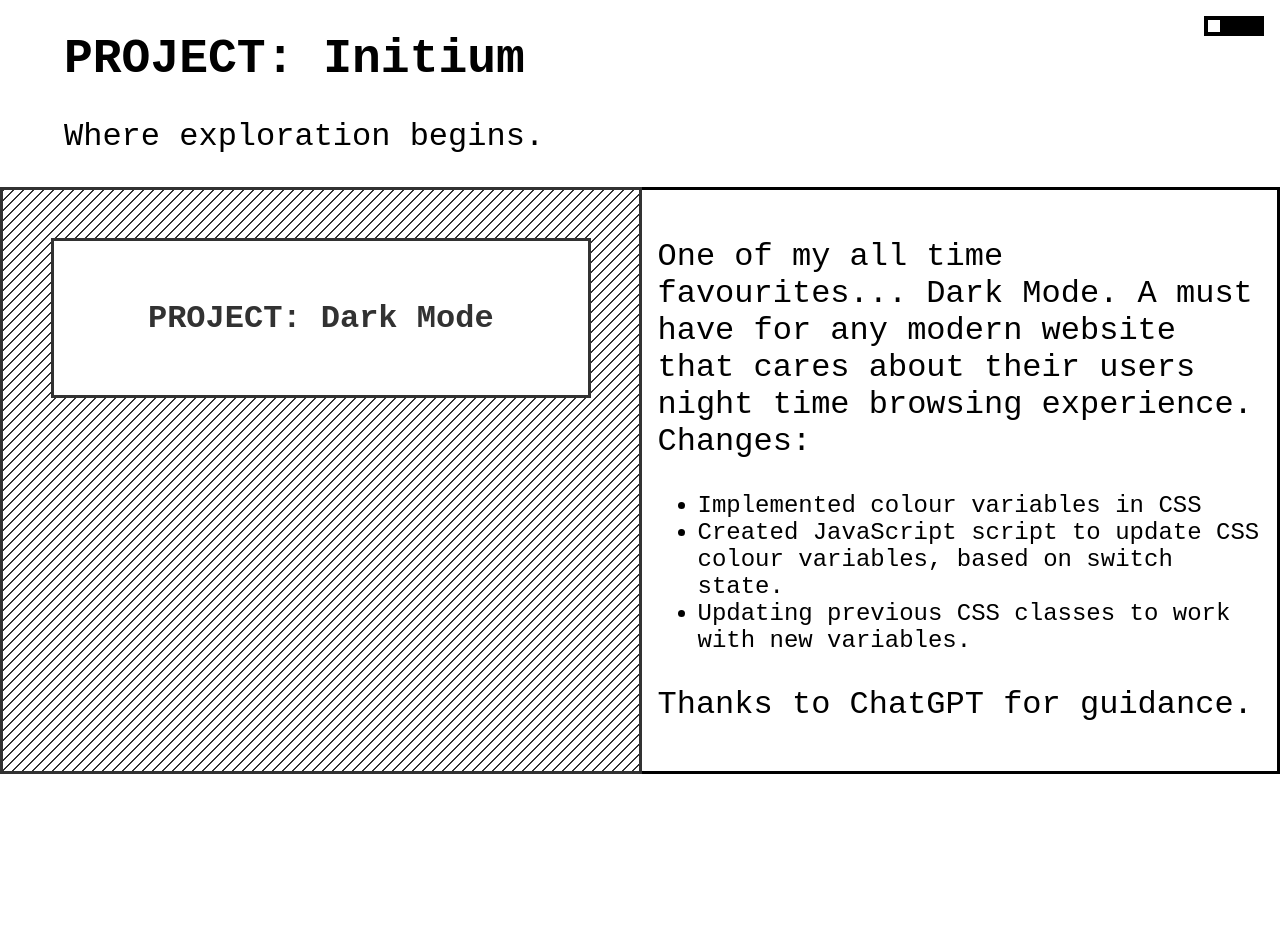
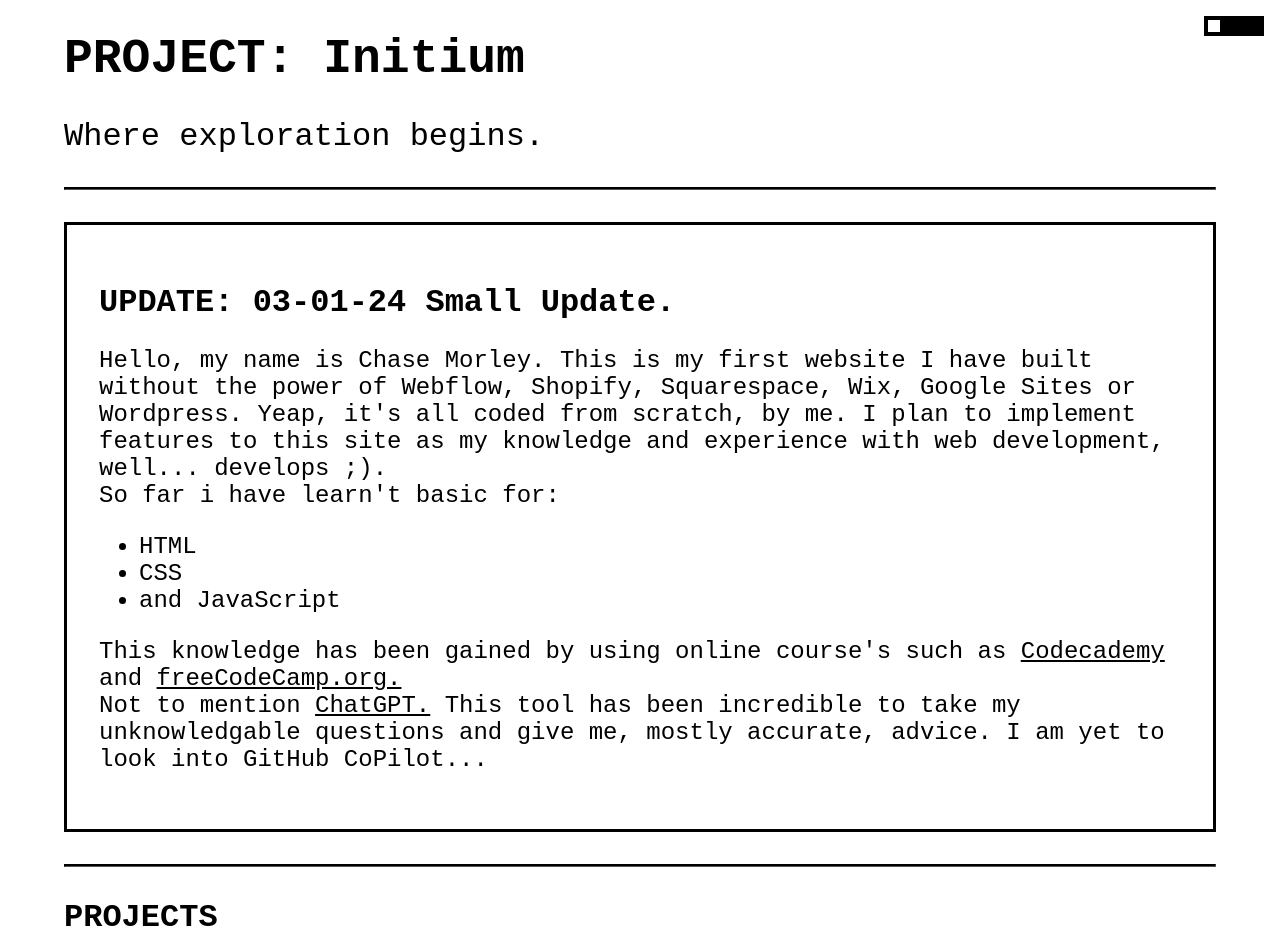
Before and after one commit to chase-morley/initium, a plain HTML site: page index.html in a window 1280 px wide. Shown: the top 939 px of the page. Before the commit the page ends 800 px from the top, so only its background shows below. Drawn offline with Linux system fonts and the light colour scheme.

Commit message:
03-01-24 Small Update.
Added more content to the website, to explain it's purpose more clearly.

```diff
--- a/index.html
+++ b/index.html
@@ -11,23 +11,33 @@
             <div class="header-wrapper">
                 <h1 class="main-heading">PROJECT: Initium</h1>
                 <p class="sub-heading">Where exploration begins.</p>
-
-                <!-- FUTURE MENU
-
-                <div class="banner-center">
-                    <h2 class="banner-heading">PROJECTS</h2>
+                <hr class="seperator">
+                <div class="content-update">
+                    <h2 class="content-heading">UPDATE: 03-01-24 Small Update.</h2>
+                    <p class="content-text">
+                        Hello, my name is Chase Morley.
+                        This is my first website I have built without the power of Webflow, Shopify, Squarespace, Wix, Google Sites or Wordpress.
+                        Yeap, it's all coded from scratch, by me.
+                        I plan to implement features to this site as my knowledge and experience with web development, well... develops ;).<br>So far i have learn't basic for:
+                    </p>
+                    <ul class="content-text">
+                        <li>HTML</li>
+                        <li>CSS</li>
+                        <li>and JavaScript</li>
+                    </ul>
+                    <p class="content-text">
+                        This knowledge has been gained by using online course's such as <a href="www.codecademy.com">Codecademy</a> and <a href="freecodecamp.org">freeCodeCamp.org.</a>
+                        <br>Not to mention <a href="chat.openai.com">ChatGPT.</a> This tool has been incredible to take my unknowledgable questions and give me, mostly accurate, advice.
+                        I am yet to look into GitHub CoPilot...
+                    </p>
                 </div>
-                <div class="top-content">
-                    <p>This is some content on my website.</p>
-                </div>
-                -->
-
+                <hr class="seperator">
+                <h2 class="content-heading">PROJECTS</h2>
                 <!-- Dark Mode Switch-->
                 <label class="switch">
                     <input type="checkbox" id="modeSwitch">
                     <span class="slider round"></span>
             </div>
-
             <div class="flex-container">
                 <div class="column diagonal-bkg">
                     <div class="banner">
@@ -35,8 +45,8 @@
                     </div>
                 </div>
                 <div class="column">
-                    <p>One of my all time favourites... Dark Mode. A must have for any modern website that cares about their users night time browsing experience.<br>Changes:</p>
-                    <ul>
+                    <p>One of my all time favourites... Dark Mode. A must have for any modern website that cares about their users night time browsing experience.<br><br>Changes:</p>
+                    <ul class="content-text">
                         <li>Implemented colour variables in CSS</li>
                         <li>Created JavaScript script to update CSS colour variables, based on switch state.</li>
                         <li>Updating previous CSS classes to work with new variables.</li>
@@ -44,7 +54,6 @@
                     <p>Thanks to ChatGPT for guidance.</p>
                 </div>
             </div>
-
         </div>
         <script src="src/script.js"></script>
     </body>
--- a/src/style.css
+++ b/src/style.css
@@ -13,13 +13,6 @@
     padding: 0;
     transition: background-color 0.5s ease;
 }
-
-/*
-.mainpage {
-    margin-left: auto;
-    margin-right: auto;
-}
-*/
 
 .header-wrapper {
     padding-left: 5%;
@@ -38,6 +31,34 @@
     text-align: left;
 }
 
+.seperator {
+    height: 1px;
+    border-color: var(--text);
+    background-color: var(--text);
+    margin-bottom: 2rem;
+}
+
+.content-update {
+    padding: 2rem;
+    border: 3px solid var(--text);
+    margin-bottom: 2rem;
+}
+
+.content-heading {
+    font-size: 2rem;
+    font-weight: 600;
+    color: var(--text);
+}
+
+.content-text {
+    font-size: 1.5rem;
+    color: var(--text);
+}
+
+.content-text a {
+    color: var(--text);
+}
+
 .top-content p {
     font-size: 2rem;
 }
@@ -47,14 +68,10 @@
 }
 .column {
     flex: 1;
-    padding: 1rem;
+    padding: 0.5rem 2rem;
     box-sizing: border-box;
     border: 3px solid var(--text);
     font-size: 2rem;
-}
-
-.column ul {
-    font-size: 1.5rem;
 }
 
 .column:last-child {
@@ -139,9 +156,3 @@
 input:checked + .slider:before {
     transform: translateX(40px);
 }
-/*
-body.dark-mode {
-    background-color: #000000;
-    color: #fff;
-}
-*/
```
